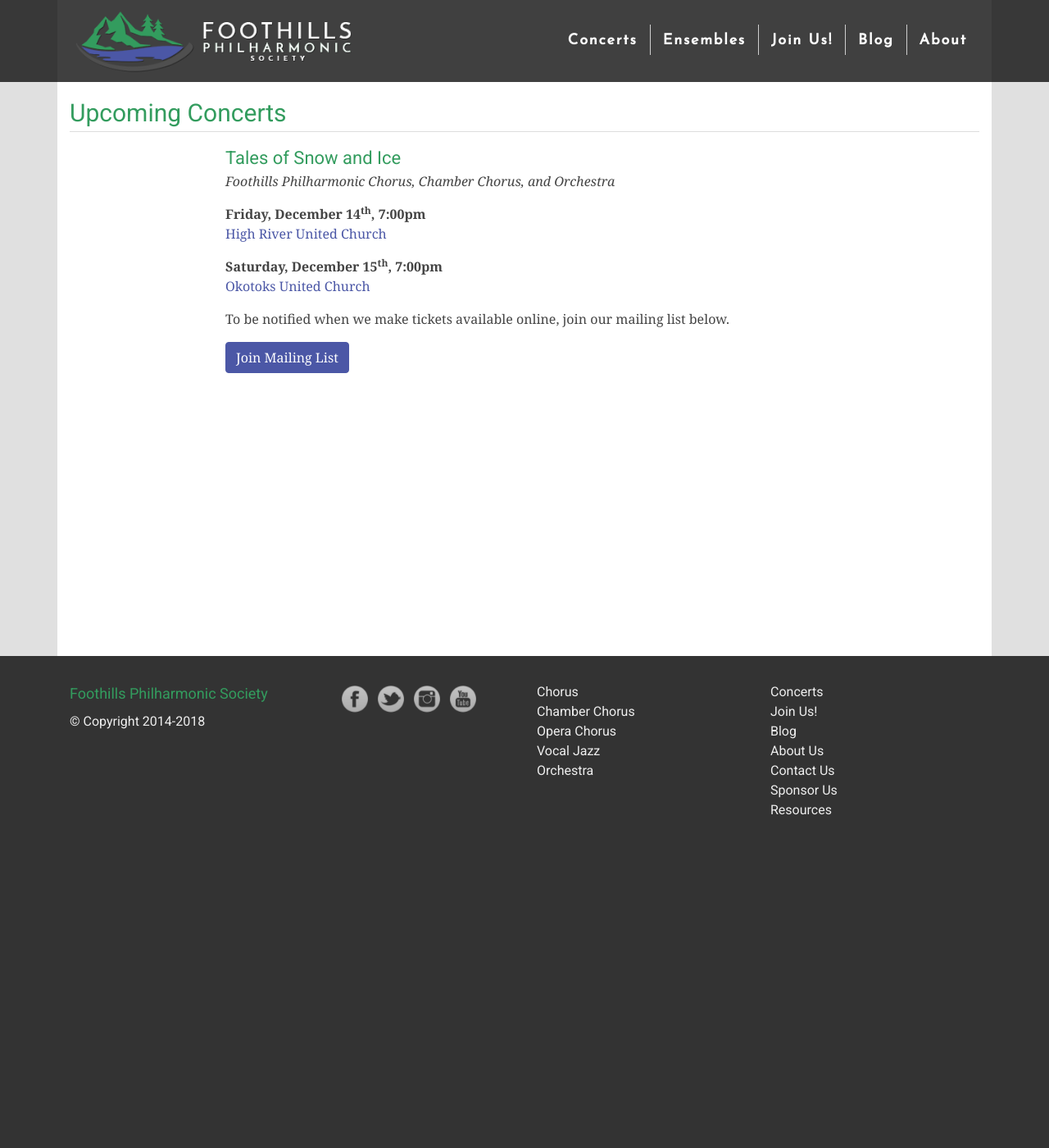
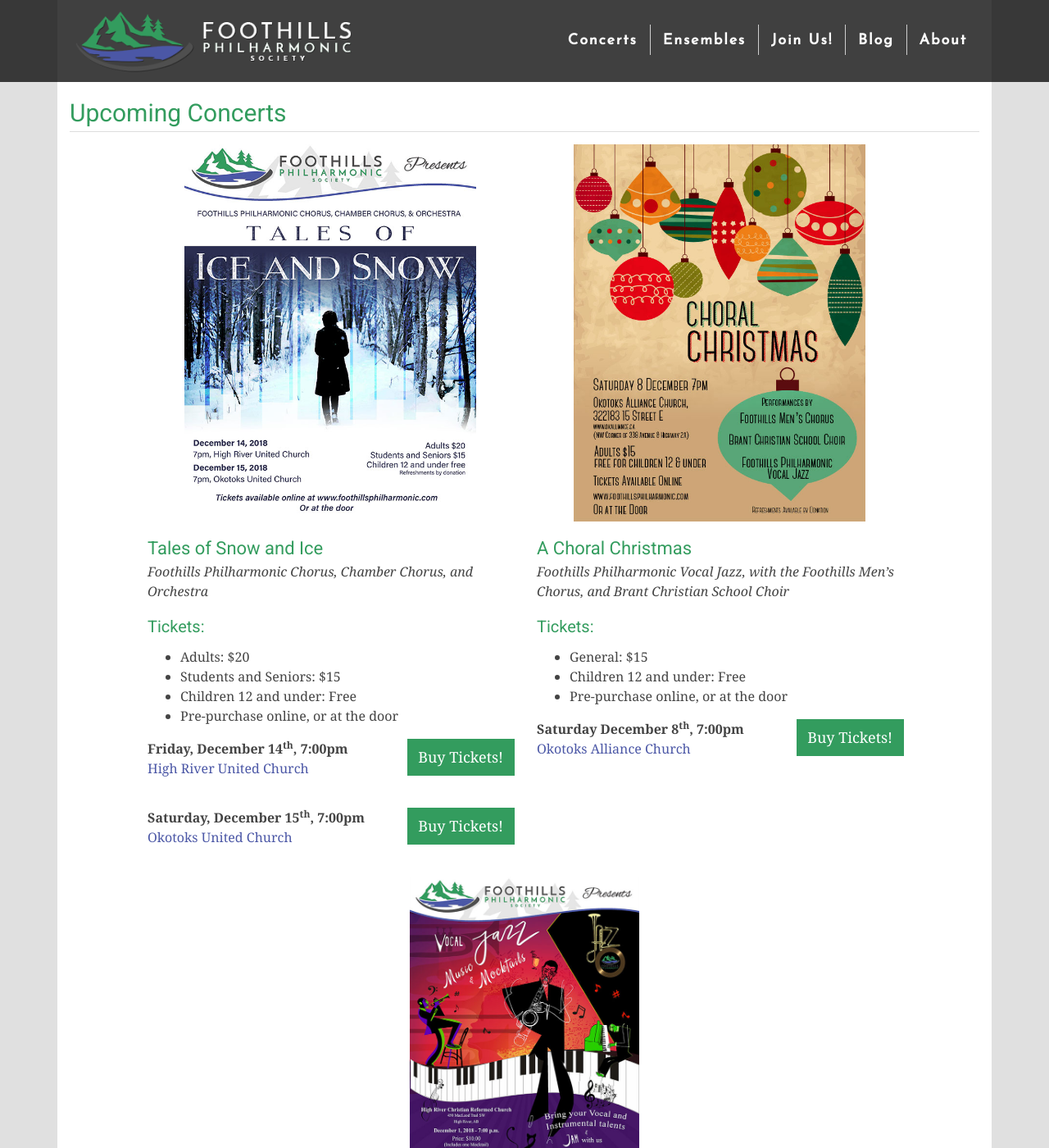
Before and after one commit to percyhanna/fps, a Jekyll site: the page built from concerts.html, in a window 1280 px wide and 1400 px high. Shown: the whole window at 82% size. Built offline with Jekyll 4.4.1, drawn with Linux system fonts in a browser that asks for light colours; nearby versions of some CDN libraries; Markdown is read by kramdown in place of the engine named in the settings; some of the changed text lies outside the part shown.

Commit message:
Add Christmas concerts

```diff
--- a/concerts.html
+++ b/concerts.html
@@ -6,29 +6,113 @@
         <h1>Upcoming Concerts</h1>
 
         <div class="row">
-          <div class="col col-lg-8 offset-lg-2">
+          <div class="col col-12 col-md-10 offset-md-1 col-xl-5 offset-xl-1">
+            <p class="content-image">
+              <img src="/images/concerts/2018-winter/tales-of-ice-and-snow.jpg">
+            </p>
+
             <h3 class="tight">Tales of Snow and Ice</h3>
             <p>
               <em>Foothills Philharmonic Chorus, Chamber Chorus, and Orchestra</em>
             </p>
 
-            <p>
-              <strong>Friday, December 14<sup>th</sup>, 7:00pm</strong><br>
-              <a href="https://www.google.ca/maps/place/High+River+United+Church/@50.5812579,-113.8754792,17z/data=!3m1!4b1!4m5!3m4!1s0x53719514556bc617:0x6c2ee3cdac15208!8m2!3d50.5812579!4d-113.8732905" target="_blank">High River United Church</a>
+            <h4>Tickets:</h4>
+            <ul>
+              <li>Adults: $20</li>
+              <li>Students and Seniors: $15</li>
+              <li>Children 12 and under: Free</li>
+              <li>Pre-purchase online, or at the door</li>
+            </ul>
+
+            <div class="row">
+              <div class="col-8">
+                <p>
+                  <strong>Friday, December 14<sup>th</sup>, 7:00pm</strong><br>
+                  <a href="https://www.google.ca/maps/place/High+River+United+Church/@50.5812579,-113.8754792,17z/data=!3m1!4b1!4m5!3m4!1s0x53719514556bc617:0x6c2ee3cdac15208!8m2!3d50.5812579!4d-113.8732905" target="_blank">High River United Church</a>
+                </p>
+              </div>
+
+              <div class="col-4">
+                <p class="text-right">
+                  <a class="link-button" href="https://www.brownpapertickets.com/event/3903225" target="_blank">Buy Tickets!</a>
+                </p>
+              </div>
+            </div>
+
+            <div class="row">
+              <div class="col-8">
+                <p>
+                  <strong>Saturday, December 15<sup>th</sup>, 7:00pm</strong><br>
+                  <a href="https://www.google.ca/maps/place/Okotoks+United+Church/@50.724914,-113.979771,15z/data=!4m2!3m1!1s0x0:0x9f916ee0400c6c6f" target="_blank">Okotoks United Church</a>
+                </p>
+              </div>
+
+              <div class="col-4">
+                <p class="text-right">
+                  <a class="link-button" href="https://www.brownpapertickets.com/event/3903256" target="_blank">Buy Tickets!</a>
+                </p>
+              </div>
+            </div>
+          </div>
+
+          <div class="col col-12 col-lg-5">
+            <p class="content-image">
+              <img src="/images/concerts/2018-winter/a-choral-christmas.jpg">
             </p>
 
+            <h3 class="tight">A Choral Christmas</h3>
             <p>
-              <strong>Saturday, December 15<sup>th</sup>, 7:00pm</strong><br>
-              <a href="https://www.google.ca/maps/place/Okotoks+United+Church/@50.724914,-113.979771,15z/data=!4m2!3m1!1s0x0:0x9f916ee0400c6c6f" target="_blank">Okotoks United Church</a>
+              <em>Foothills Philharmonic Vocal Jazz, with the Foothills Men’s Chorus, and Brant Christian School Choir</em>
             </p>
 
-            <p>
-              To be notified when we make tickets available online, join our mailing list below.
-            </p>
+            <h4>Tickets:</h4>
+            <ul>
+              <li>General: $15</li>
+              <li>Children 12 and under: Free</li>
+              <li>Pre-purchase online, or at the door</li>
+            </ul>
 
-            <p>
-              <a class="btn btn-primary" href="http://eepurl.com/bzn_Jf" target="_blank">Join Mailing List</a>
-            </p>
+            <div class="row">
+              <div class="col-8">
+                <p>
+                  <strong>Saturday December 8<sup>th</sup>, 7:00pm</strong><br>
+                  <a href="https://www.google.ca/maps/place/Okotoks+Alliance+Church/@50.7508584,-113.9767135,15z/data=!4m5!3m4!1s0x0:0x879787dbcf97e8d!8m2!3d50.7508584!4d-113.9767135" target="_blank">Okotoks Alliance Church</a>
+                </p>
+              </div>
+
+              <div class="col-4">
+                <p class="text-right">
+                  <a class="link-button" href="https://www.brownpapertickets.com/event/3903265" target="_blank">Buy Tickets!</a>
+                </p>
+              </div>
             </div>
           </div>
         </div>
+
+        <div class="row">
+          <div class="col col-lg-4 offset-lg-4">
+            <p class="content-image">
+              <img src="/images/concerts/2018-winter/music-and-mocktails.jpg">
+            </p>
+
+            <h3 class="tight">Music &amp; Mocktails</h3>
+            <p>
+              <em>Foothills Philharmonic Vocal Jazz</em>
+            </p>
+
+            <h4>Tickets:</h4>
+            <ul>
+              <li>$10, includes one mocktail</li>
+              <li>Cash only, tickets available at the door</li>
+            </ul>
+
+            <div class="row">
+              <div class="col">
+                <p>
+                  <strong>Saturday, December 1<sup>st</sup>, 7:00pm</strong><br>
+                  <a href="https://www.google.ca/maps/place/High+River+Christian+Reformed+Church/@50.577235,-113.8813537,17z/data=!3m1!4b1!4m5!3m4!1s0x53719515072ecd51:0xaca1170fb6ef118d!8m2!3d50.577235!4d-113.879165" target="_blank">High River Christian Reformed Church</a>
+                </p>
+              </div>
+            </div>
+          </div>
+        </div>
--- a/css/new-design.css
+++ b/css/new-design.css
@@ -234,7 +234,7 @@
 }
 
 .content-image img {
-  max-width: 100%;
+  max-width: 80%;
 }
 
 #social-menu {
@@ -432,6 +432,10 @@
   float: right;
 }
 
+.text-right {
+  text-align: right;
+}
+
 img.float-right {
   margin-left: 1em;
   margin-bottom: 1em;
```
Also changed, not shown: images/concerts/2018-winter/a-choral-christmas.jpg (added), images/concerts/2018-winter/music-and-mocktails.jpg (added), images/concerts/2018-winter/tales-of-ice-and-snow.jpg (added).
